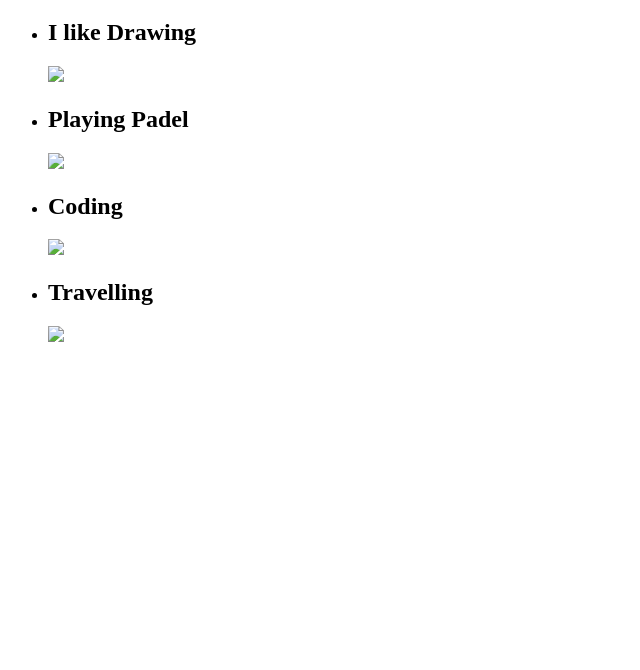
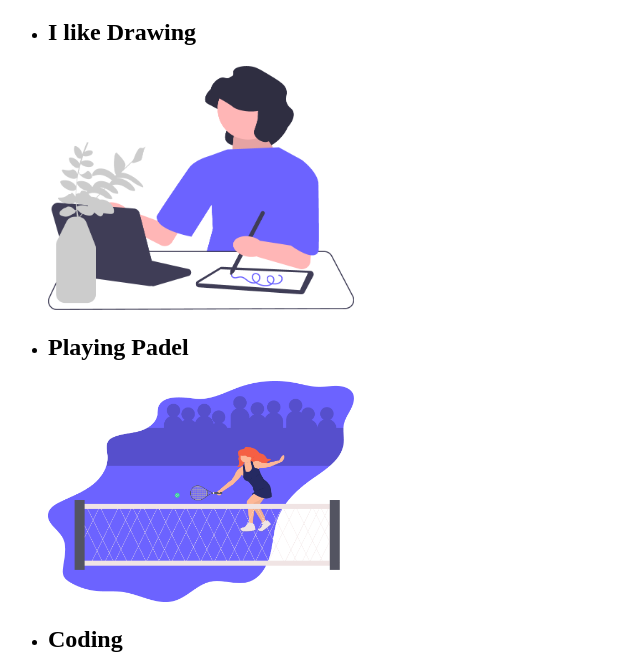
Before and after one commit to sherifraef99/Webpage, a plain HTML site: page Pages/hobbies.html in a window 1280 px wide. Shown: the part 61-731 px from the top of the page, without its empty margins (0-640 px from the left). Drawn offline with Linux system fonts and the light colour scheme.

Commit message:
Update hobbies.html

```diff
--- a/Pages/hobbies.html
+++ b/Pages/hobbies.html
@@ -11,19 +11,19 @@
     <ul>
       <li>
         <h2>I like Drawing</h2>
-        <img src="/Main Page/Images/Draw.png" width="25%" />
+        <img src="/Images/Draw.png" width="25%" />
       </li>
       <li>
         <h2>Playing Padel</h2>
-        <img src="/Main Page/Images/Padel.png" width="25%" />
+        <img src="/Images/Padel.png" width="25%" />
       </li>
       <li>
         <h2>Coding</h2>
-        <img src="/Main Page/Images/Code.png" width="25%" />
+        <img src="/Images/Code.png" width="25%" />
       </li>
       <li>
         <h2>Travelling</h2>
-        <img src="/Main Page/Images/Travel.png" width="25%" />
+        <img src="/Images/Travel.png" width="25%" />
       </li>
     </ul>
   </body>
```
